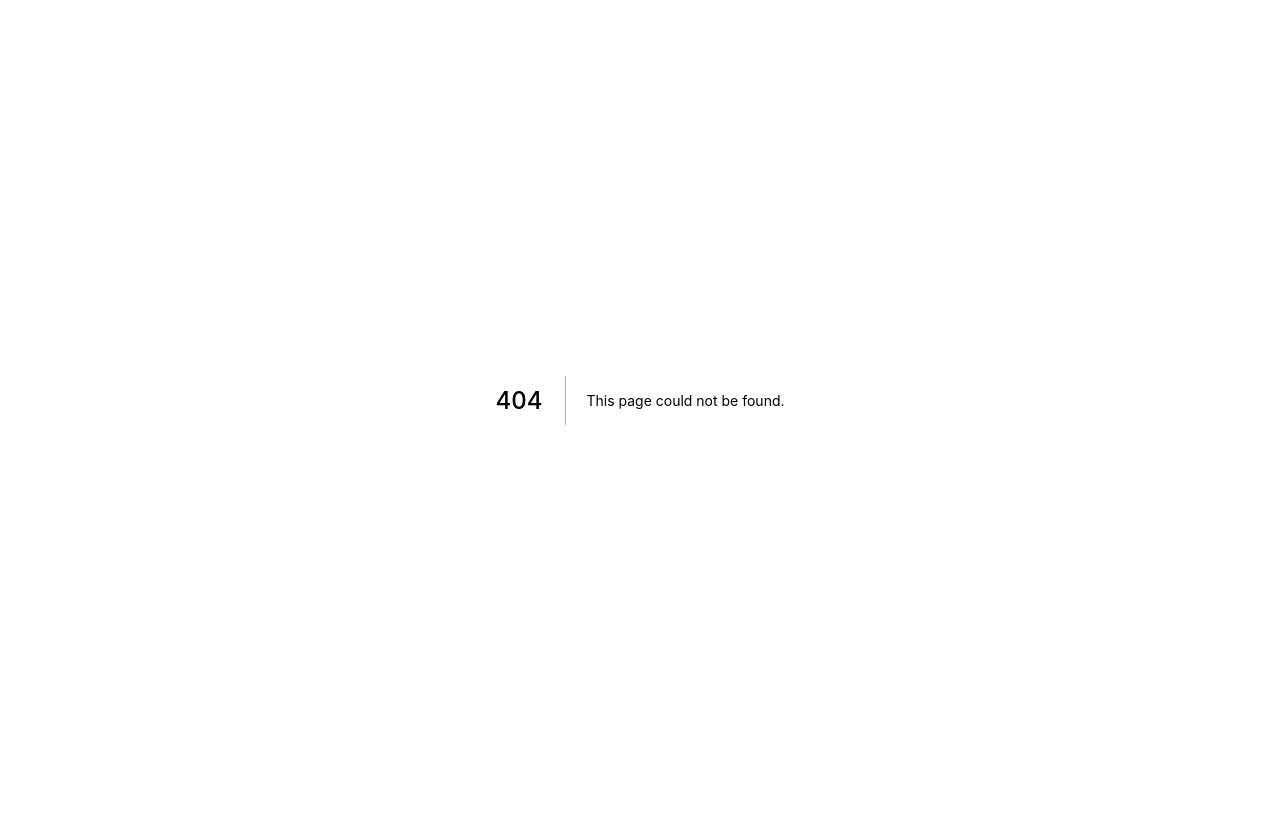
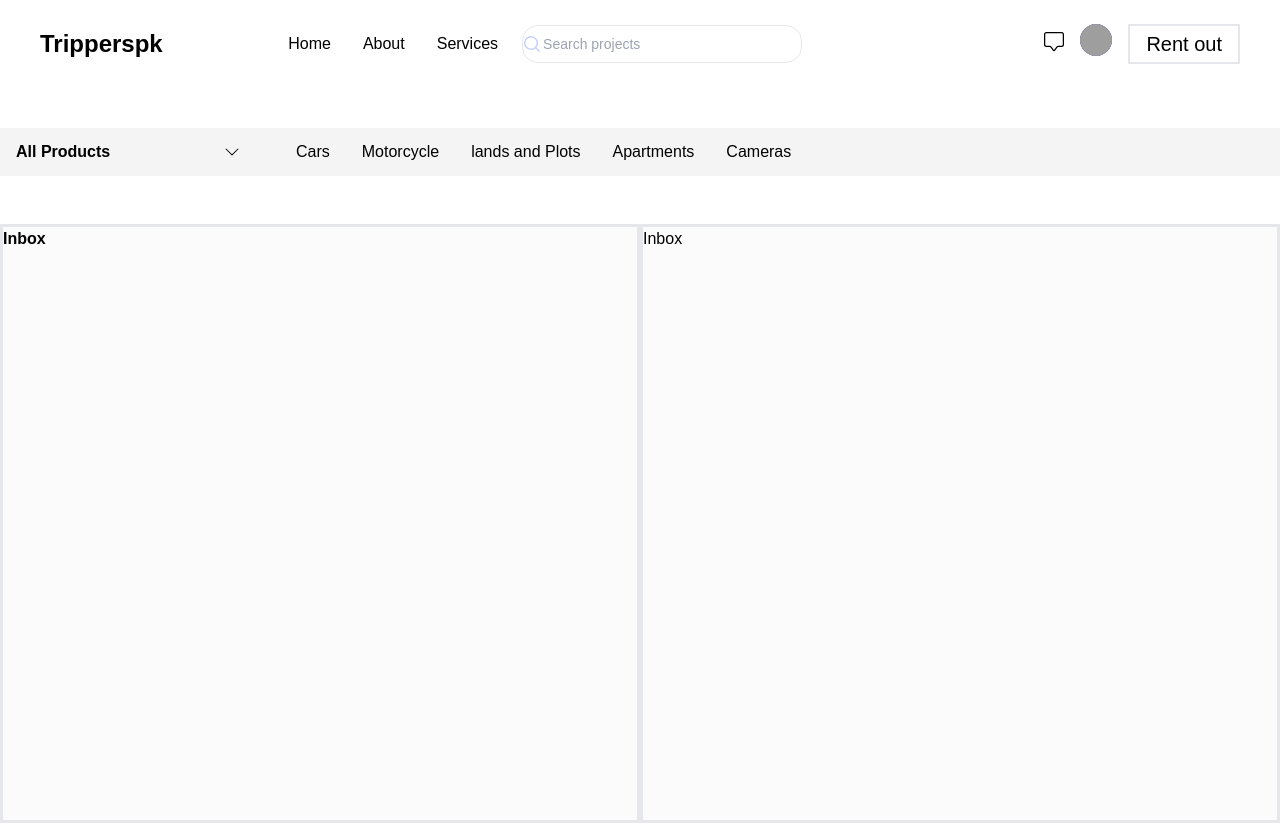
Before and after one commit to imran-baitham/tripperspk, a Next.js app: page /chatBox in a window 1280 px wide. Before the commit this address had no page. Before the commit the page ends 800 px from the top, so only its background shows below. Built offline with nearby package versions, Linux system fonts and the light colour scheme; grey boxes are pictures that could not be loaded.

Commit message:
ChatBox Update

```diff
--- /dev/null
+++ b/pages/chatBox/index.js
@@ -0,0 +1,23 @@
+import React from "react";
+import Header from "../../components/header/header";
+import Category from "../../components/category/category";
+
+function ChatBox() {
+  return (
+    <div>
+      <Header />
+      <Category />
+      <div className="flex m-auto  justify-center mt-12 aligin-center ">
+        <div className="w-[778.33px] border-[3px] h-[599.44px] bg-[#FBFBFB] ">
+          <h2 className="font-bold ">Inbox</h2>
+        </div>
+        <hr/>
+        <div className="w-[778.33px] border-[3px] h-[599.44px] bg-[#FBFBFB] ">
+          <h2>Inbox</h2>
+        </div>
+      </div>
+    </div>
+  );
+}
+
+export default ChatBox;
--- a/pages/product/[slug].js
+++ b/pages/product/[slug].js
@@ -11,6 +11,8 @@ import { Swiper, SwiperSlide } from "swiper/react";
 import "swiper/css";
 import { Autoplay } from "swiper";
 import Category from "../../components/category/category";
+import Link from "next/link";
+import ChatBox from "../chatBox";
 
 
 function ProductScreen() {
@@ -75,7 +77,10 @@ function ProductScreen() {
                 </div>
               </div>
               <div className="my-5 text-center">
+
+                <Link href="/chatBox">
                 <button className="bg-[#0047FF] absolute bottom-2 left-2 text-white border-1 py-3 px-32 mt-10">Chat with saller</button>
+                </Link>
               </div>
             </div>
           </aside>
```
